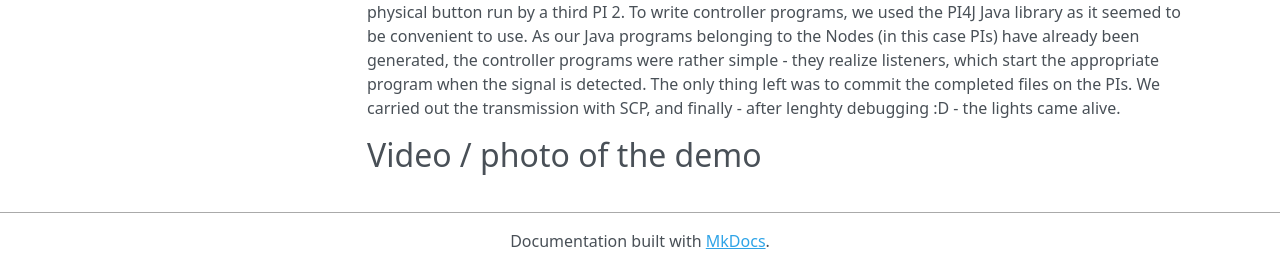
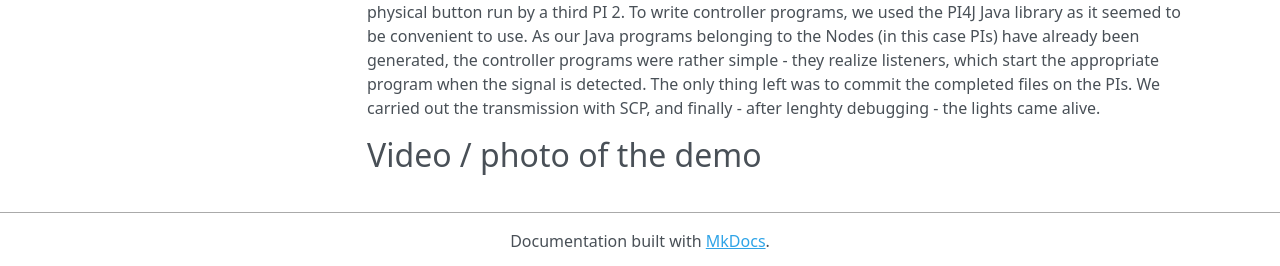
Before and after one commit to FTSRG/modes3-smartcity, an MkDocs documentation site: the page built from docs/blog/codegen/demo-1.md, in a window 1280 px wide and 900 px high, scrolled down 2008 px. Shown: the part 631-897 px from the top of the window. Built offline with MkDocs 1.6.1, drawn with Linux system fonts in a browser that asks for light colours; nearby versions of some CDN libraries; old or Windows-style settings are respelled for this version of MkDocs; some of the changed text lies outside the part shown.

Commit message:
fixed typo

```diff
--- a/docs/blog/codegen/demo-1.md
+++ b/docs/blog/codegen/demo-1.md
@@ -26,6 +26,6 @@ Thereby we came to a properly working model - the next task was to divide it up
 
 ## Setting up the demo
 
-The lamps are controlled by two Raspberry PI 2, the control can be arbitrarily managed from a computer or a physical button run by a third PI 2. To write controller programs, we used the PI4J Java library as it seemed to be convenient to use. As our Java programs belonging to the Nodes (in this case PIs) have already been generated, the controller programs were rather simple - they realize listeners, which start the appropriate program when the signal is detected. The only thing left was to commit the completed files on the PIs. We carried out the transmission with SCP, and finally - after lenghty debugging :D - the lights came alive.
+The lamps are controlled by two Raspberry PI 2, the control can be arbitrarily managed from a computer or a physical button run by a third PI 2. To write controller programs, we used the PI4J Java library as it seemed to be convenient to use. As our Java programs belonging to the Nodes (in this case PIs) have already been generated, the controller programs were rather simple - they realize listeners, which start the appropriate program when the signal is detected. The only thing left was to commit the completed files on the PIs. We carried out the transmission with SCP, and finally - after lenghty debugging - the lights came alive.
 
 ## Video / photo of the demo
```
